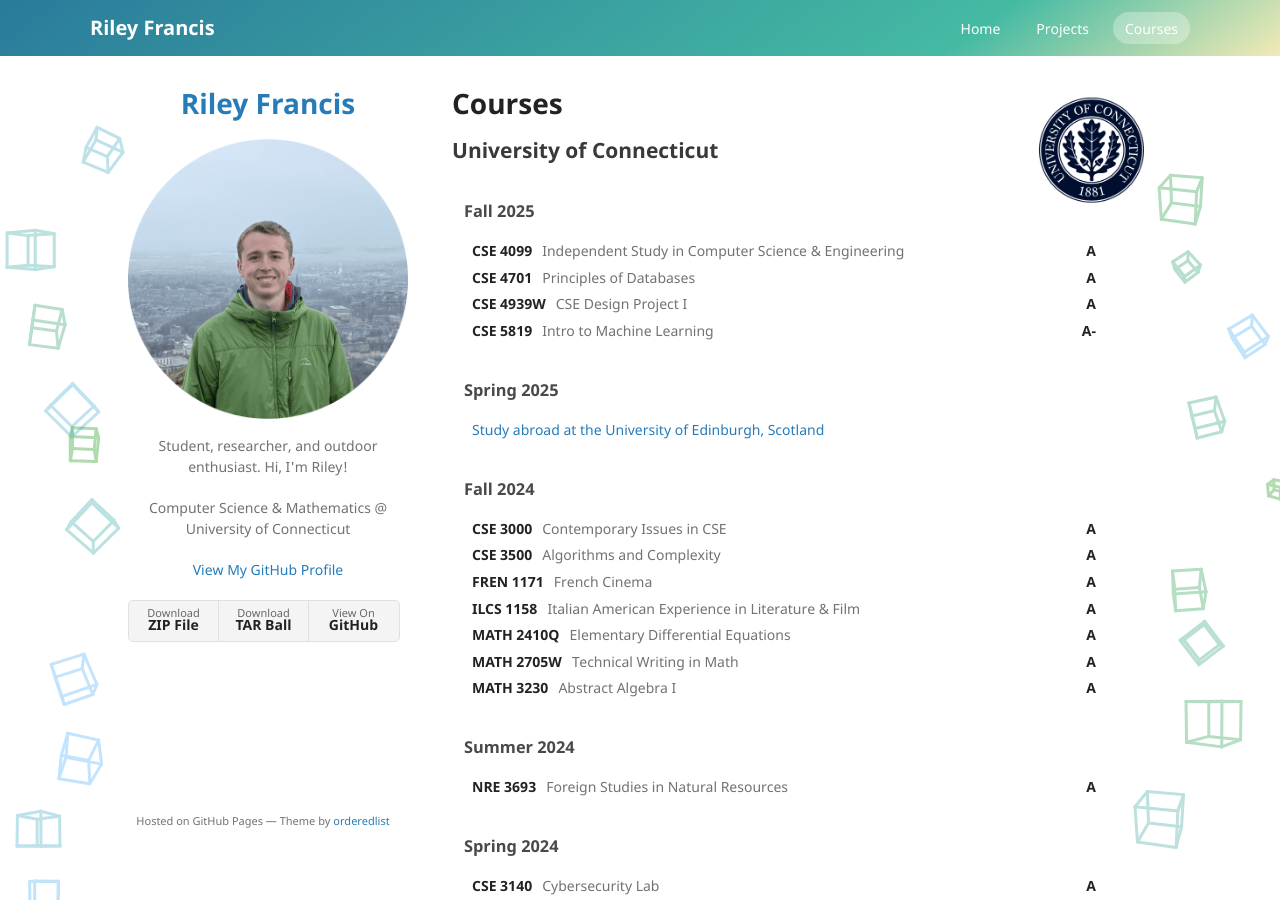
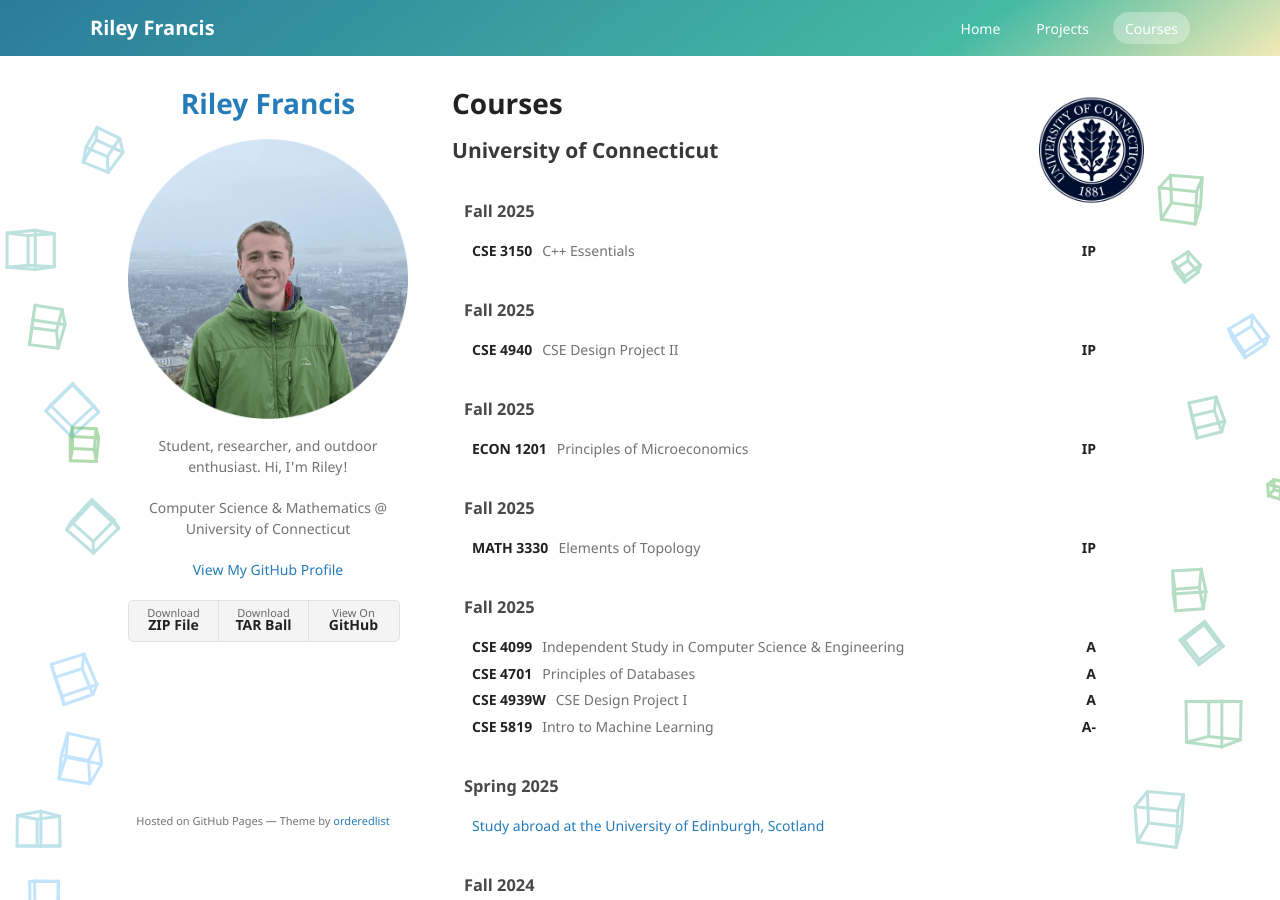
Before and after one commit to RileyFrancis/rileyfrancis.github.io, a Jekyll site: the page built from courses.md, in a window 1280 px wide and 900 px high. Built offline with Jekyll 4.4.1, drawn with Linux system fonts in a browser that asks for light colours.

```diff
--- a/courses.md
+++ b/courses.md
@@ -11,6 +11,46 @@ title: Courses
     <img src="assets/img/uconn_seal.png" class="seal seal-uconn" alt="University of Connecticut seal">
   </span>
 </h2>
+
+### Fall 2025
+<div class="course-line">
+  <div class="course-left">
+    <strong>CSE 3150</strong> C++ Essentials
+  </div>
+  <div class="course-right">
+    <strong>IP</strong>
+  </div>
+</div>
+
+### Fall 2025
+<div class="course-line">
+  <div class="course-left">
+    <strong>CSE 4940</strong> CSE Design Project II
+  </div>
+  <div class="course-right">
+    <strong>IP</strong>
+  </div>
+</div>
+
+### Fall 2025
+<div class="course-line">
+  <div class="course-left">
+    <strong>ECON 1201</strong> Principles of Microeconomics
+  </div>
+  <div class="course-right">
+    <strong>IP</strong>
+  </div>
+</div>
+
+### Fall 2025
+<div class="course-line">
+  <div class="course-left">
+    <strong>MATH 3330</strong> Elements of Topology
+  </div>
+  <div class="course-right">
+    <strong>IP</strong>
+  </div>
+</div>
 
 ### Fall 2025
 <div class="course-line">
```
